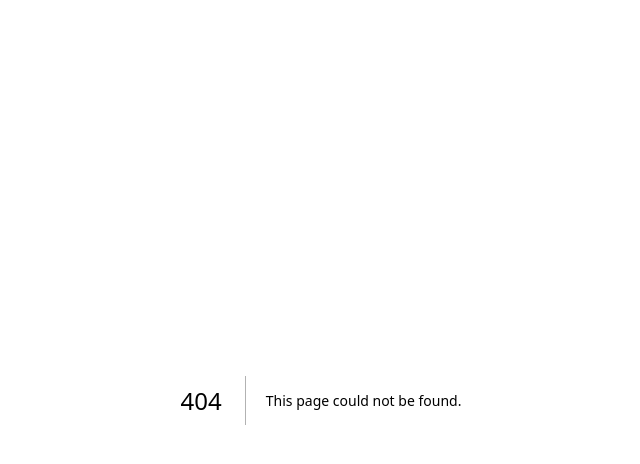
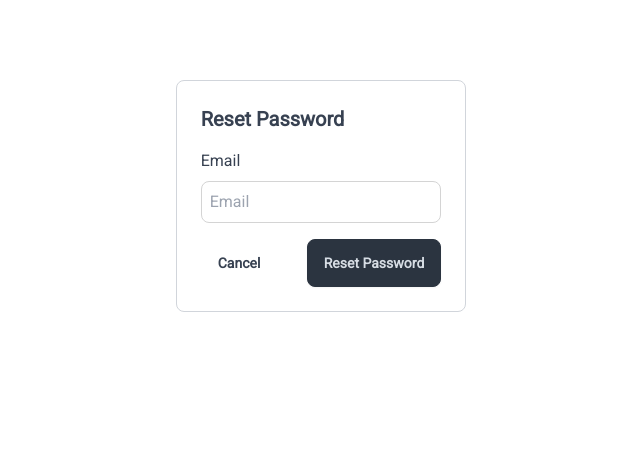
Before and after one commit to Marina-64/learning-timer-app, a Next.js app: page /login/resetPassword in a window 1280 px wide. Before the commit this address had no page. Shown: the top 464 px of the page, without its empty margins (319-959 px from the left). Built offline with nearby package versions, Linux system fonts and the light colour scheme.

Commit message:
リセットパスワード画面追加、ログイン画面タイトル追加

```diff
--- a/src/auth/LoginForm.tsx
+++ b/src/auth/LoginForm.tsx
@@ -63,10 +63,10 @@ const LoginForm: React.FC = () => {
         <div className="">
           <form onSubmit={handleSubmit}>
             <div>
-              <label htmlFor="Value">Email</label>
+              <label htmlFor="email">Email</label>
               <input
                 className="mt-2 w-full border border-neutral-300 rounded-lg p-2"
-                type="text"
+                type="email"
                 id="email"
                 placeholder="Email"
                 value={email}
@@ -74,7 +74,7 @@ const LoginForm: React.FC = () => {
               />
             </div>
             <div className="mt-6">
-              <label htmlFor="Value">Password</label>
+              <label htmlFor="password">Password</label>
               <input
                 className="mt-2 w-full border border-neutral-300 rounded-lg p-2"
                 type="password"
--- /dev/null
+++ b/src/auth/ResetPasswordForm.tsx
@@ -0,0 +1,39 @@
+import { useState } from "react";
+
+const ResetPasswordForm = () => {
+  const [email, setEmail] = useState("");
+
+  const handleSubmit = (event: React.FormEvent<HTMLFormElement>) => {
+    event.preventDefault();
+    console.log(`リセットリンクを送信しました: ${email}`);
+    // リセットパスワードの処理をここに実装（API呼び出しなど）
+  };
+
+  return (
+    <div className="mt-4 max-w-lg">
+      <form onSubmit={handleSubmit} className="space-y-4">
+        <div>
+          <label htmlFor="email">Email</label>
+          <input
+            className="mt-2 w-full border border-neutral-300 rounded-lg p-2"
+            type="email"
+            id="email"
+            placeholder="Email"
+            value={email}
+            onChange={(e) => setEmail(e.target.value)}
+          />
+        </div>
+        <div className="flex justify-between">
+          <button type="submit" className="btn btn-ghost">
+            Cancel
+          </button>
+          <button type="submit" className="btn btn-neutral ml-4">
+            Reset Password
+          </button>
+        </div>
+      </form>
+    </div>
+  );
+};
+
+export default ResetPasswordForm;
--- a/src/pages/login/index.tsx
+++ b/src/pages/login/index.tsx
@@ -4,6 +4,7 @@ import LoginForm from "../../auth/LoginForm"; // LoginFormのインポート
 const LoginPage: React.FC = () => {
   return (
     <div className="mt-20 flex items-center justify-center">
+      <h1 className="text-xl font-bold">Login</h1>
       <LoginForm />
     </div>
   );
--- /dev/null
+++ b/src/pages/login/resetPassword.tsx
@@ -0,0 +1,14 @@
+import ResetPasswordForm from "../../auth/ResetPasswordForm";
+
+const ResetPasswordPage: React.FC = () => {
+  return (
+    <div className="mt-20 flex justify-center">
+      <div className="p-6 border border-gray-300 rounded-lg">
+        <h1 className="text-xl font-bold">Reset Password</h1>
+        <ResetPasswordForm />
+      </div>
+    </div>
+  );
+};
+
+export default ResetPasswordPage;
--- a/src/pages/login/reset_passward.tsx
+++ /dev/null
@@ -1,24 +0,0 @@
-import { useState } from "react";
-
-const ResetPasswordForm = () => {
-  const [email, setEmail] = useState("");
-
-  const handleSubmit = (event: React.FormEvent<HTMLFormElement>) => {
-    event.preventDefault();
-    // リセットパスワードの処理
-  };
-
-  return (
-    <form onSubmit={handleSubmit}>
-      <input
-        type="text"
-        value={email}
-        onChange={(event) => setEmail(event.target.value)}
-        placeholder="メールアドレス"
-      />
-      <button type="submit">リセットパスワード</button>
-    </form>
-  );
-};
-
-export default ResetPasswordForm;
```
